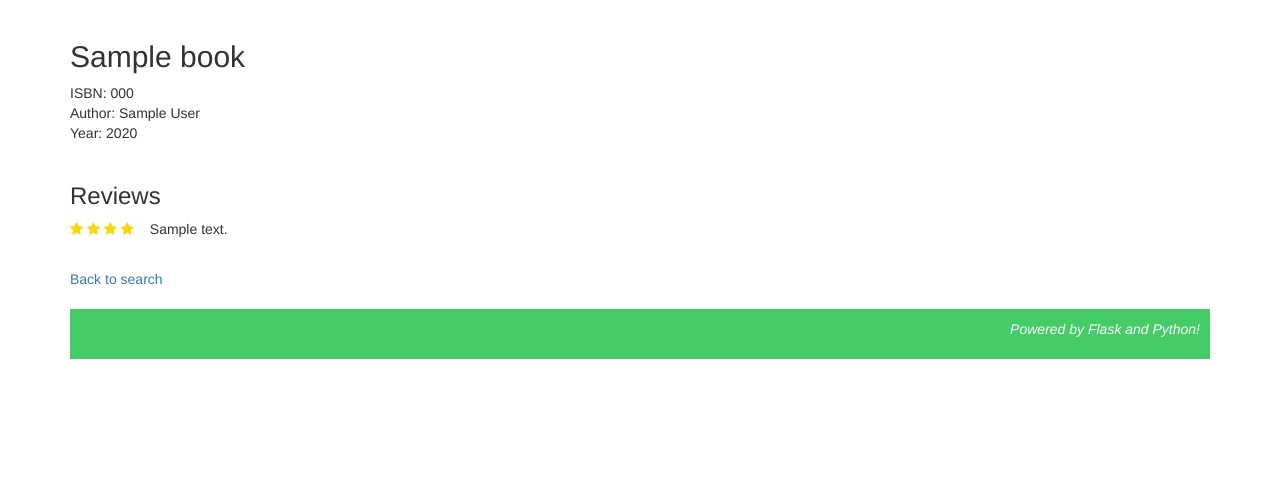
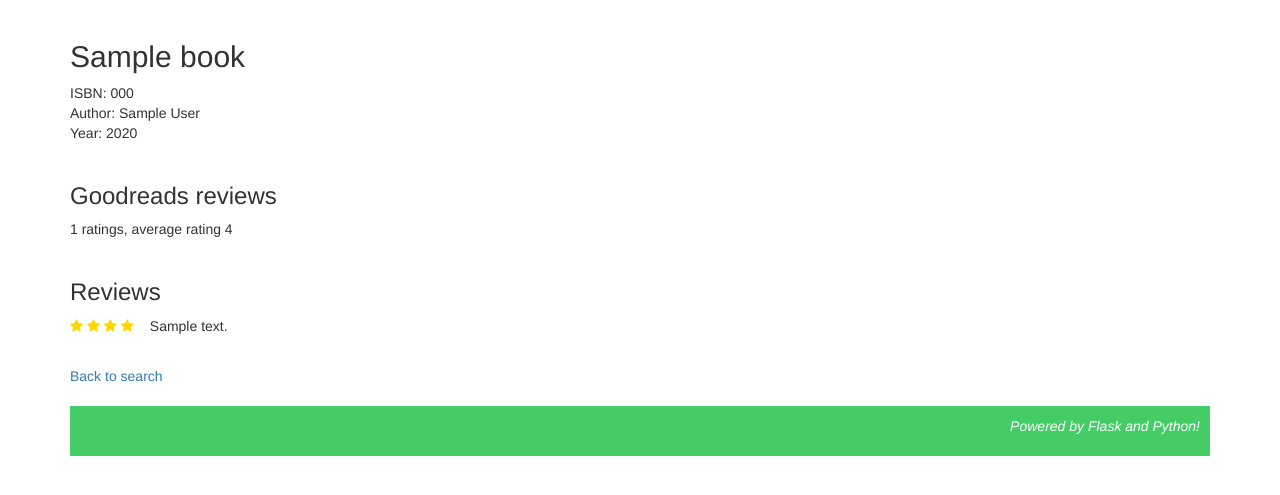
Before and after one commit to hnpilot/edx-project1, a Flask app: template templates/details.html in a window 1280 px wide. Shown: the part 50-545 px from the top of the page. Run offline with Flask 2, Linux system fonts and the light colour scheme; the template is opened without the code that fills it: most values are stand-ins (such as "Sample title", 1, 10 or a date in 2020); some libraries are stand-ins or nearby versions.

Commit message:
Added support for Goodreads review info

```diff
--- a/application.py
+++ b/application.py
@@ -1,5 +1,6 @@
 import os
-
+import urllib.request
+import json
 
 from flask import Flask, session, render_template,url_for,request,redirect
 from flask_session import Session
@@ -90,11 +91,14 @@ def details(book_id):
     user=session.get('user').user_id
     book=db.execute("SELECT * FROM books WHERE book_id=:book_id",
         {"book_id": book_id}).fetchone()
+    isbn=book.isbn
+    response = urllib.request.urlopen('https://www.goodreads.com/book/review_counts.json?isbns=' + isbn + '&key=evxAmxQg1ZywCbh2BV9yA').read()
+    goodreads=json.loads(response)
     reviews=db.execute("SELECT * FROM reviews WHERE book=:book_id",
         {"book_id": book_id}).fetchall()
     reviewed=db.execute("SELECT COUNT(*) FROM reviews WHERE book=:book_id AND userid=:user",
         {"book_id": book_id,"user": user}).fetchone()
-    return render_template("details.html",book=book,reviews=reviews,reviewed=reviewed[0])
+    return render_template("details.html",book=book,reviews=reviews,reviewed=reviewed[0],goodreads=goodreads["books"][0])
 
 @app.route("/add_review",methods=["POST"])
 def add_review():
--- a/templates/details.html
+++ b/templates/details.html
@@ -8,6 +8,13 @@
   ISBN: {{ book.isbn }}<br>
   Author: {{ book.author }}<br>
   Year: {{ book.year }}<br>
+  <p>&nbsp;</p>
+  <h3>Goodreads reviews</h3>
+  {% if goodreads.ratings_count>0 %}
+    {{ goodreads.ratings_count }} ratings, average rating {{ goodreads.average_rating }}
+  {% else %}
+    No Goodreads ratings yet.
+  {% endif %}
   <p>&nbsp;</p>
   <h3>Reviews</h3>
   <table width=70%>
@@ -21,7 +28,7 @@
     <tr><td><p>No reviews so far. Be first to review!</p></td></tr>
   {% endfor %}
 </table>
-  {% if reviewed == 0 %}
+{% if reviewed == 0 %}
   <h3>Make a review!</h3>
 
   <form action="{{ url_for("add_review") }}" method="post">
```
